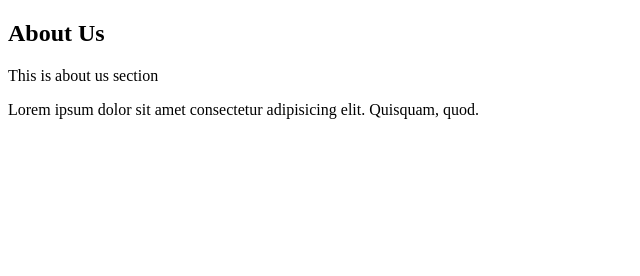
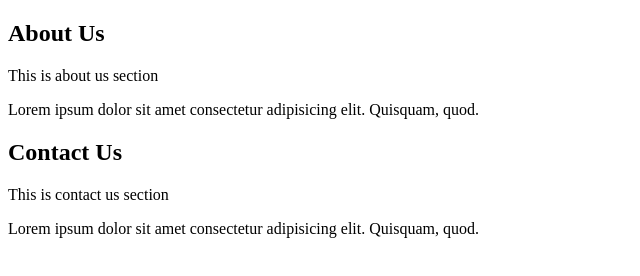
Before and after one commit to dickyhermawan12/gh-workflow-demo, a plain HTML site: page index.html in a window 1280 px wide. Shown: the whole page, without its empty margins (0-640 px from the left). Drawn offline with Linux system fonts and the light colour scheme.

Commit message:
feat: add contact us section

```diff
--- a/index.html
+++ b/index.html
@@ -14,5 +14,10 @@
     <p>Lorem ipsum dolor sit amet consectetur adipisicing elit. Quisquam, quod.</p>
   </section>
 
+  <section id="contact-us">
+    <h2>Contact Us</h2>
+    <p>This is contact us section</p>
+    <p>Lorem ipsum dolor sit amet consectetur adipisicing elit. Quisquam, quod.</p>
+  </section>
 </body>
 </html>
```
